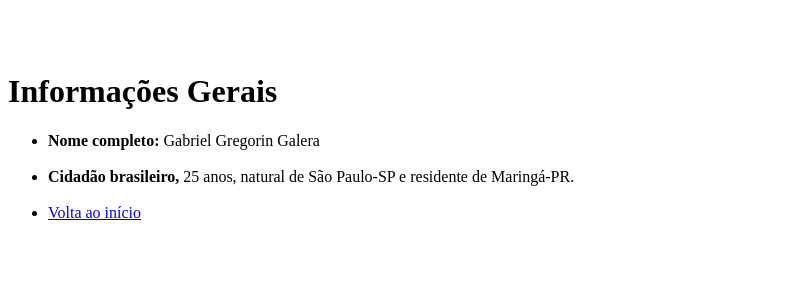
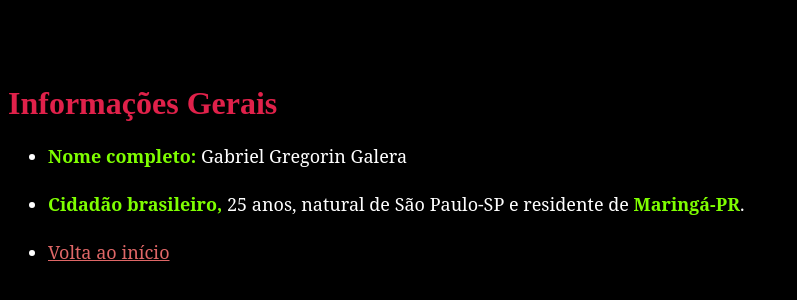
Before and after one commit to gabGalera/gabGalera.github.io, a plain HTML site: page index.html in a window 1280 px wide. Shown: the part 1862-2162 px from the top of the page, without its empty margins (0-797 px from the left). Drawn offline with Linux system fonts and the light colour scheme.

Commit message:
Exercício 3.2

```diff
--- a/index.html
+++ b/index.html
@@ -5,6 +5,39 @@
     <meta http-equiv="X-UA-Compatible" content="IE=edge">
     <meta name="viewport" content="width=device-width, initial-scale=1.0">
     <title>Exercício 3.1</title>
+    <style>
+
+        h1 {
+            color:rgb(224, 33, 74);
+        }
+
+        ul {
+            color: white;
+        }
+
+        ol {
+            color: white;
+        }
+
+        a {
+            color:rgb(223, 103, 103);
+            font-size: large;
+        }
+
+        body {
+            background-color: black;
+        }
+
+        #NomeDescricao {
+            font-family: 'serif';
+            font-size: large;
+        }
+
+        #cevada {
+            color: chartreuse;
+        }
+    </style>
+
 </head>
 <body>
     <h1 id="Índice">Mapa do site</h1>
@@ -108,9 +141,10 @@
     <br>
     <br>
     <h1 id="Informações Gerais">Informações Gerais</h1>
-    <ul>
-        <li id="nome"><strong>Nome completo:</strong> Gabriel Gregorin Galera</li>
-        <br> <li><strong>Cidadão brasileiro,</strong> 25 anos, natural de São Paulo-SP e residente de Maringá-PR.</li>
+    <ul id="NomeDescricao">
+        <li id="nome"><strong id="cevada">Nome completo:</strong> Gabriel Gregorin Galera</li>
+        <br> <li><strong id="cevada">Cidadão brasileiro,</strong> 25 anos,
+            natural de São Paulo-SP e residente de <strong id="cevada">Maringá-PR</strong>.</li>
         <br><li><a href="#Índice">Volta ao início</a></li>
         <br>
         <br>
```
